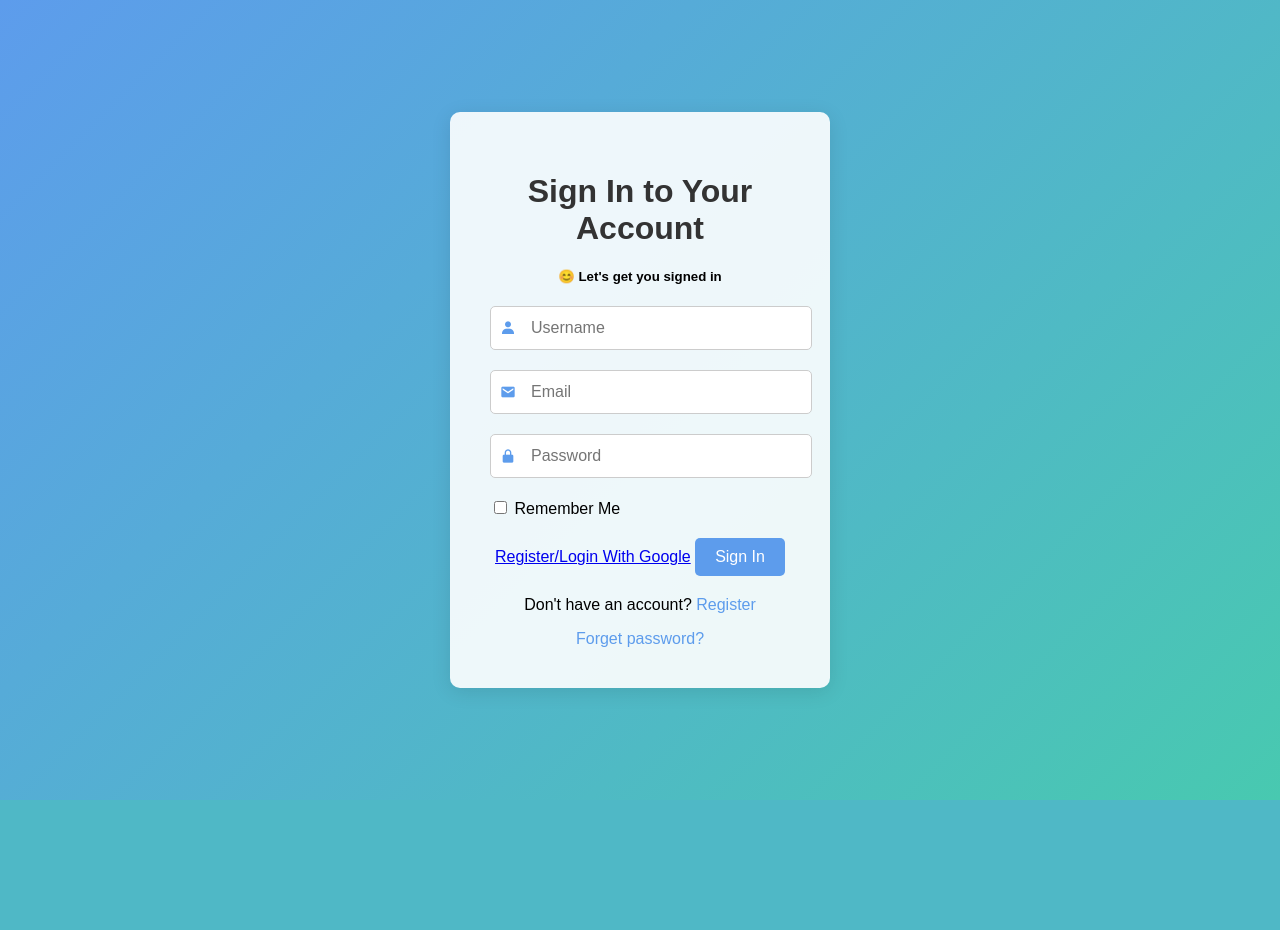
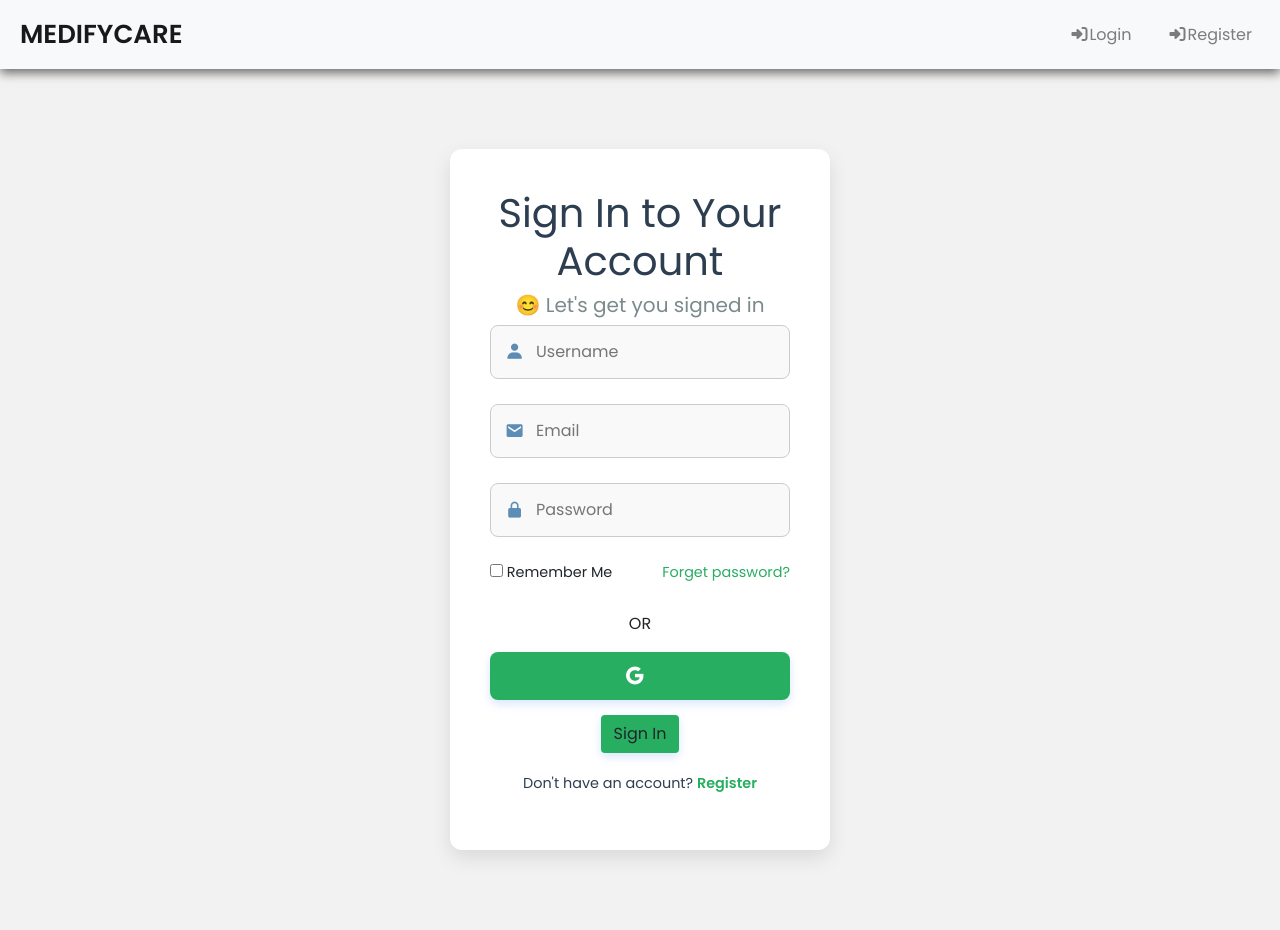
Before and after one commit to Isaiah-woko/MedifyCare, a Flask app: page /auth/login in a window 1280 px wide. Before the commit the page ends 800 px from the top, so only its background shows below. Run offline with Flask 3, Linux system fonts and the light colour scheme; some libraries are stand-ins or nearby versions.

Commit message:
fixed login form

```diff
--- /dev/null
+++ b/package.json
@@ -0,0 +1,5 @@
+{
+  "dependencies": {
+    "axios": "^1.7.9"
+  }
+}
--- a/webapp/auth/models.py
+++ b/webapp/auth/models.py
@@ -22,7 +22,7 @@ class User(db.Model):
     bio = db.Column(db.String(255))
     image_filename = db.Column(db.String(150))
     """
-    confirmed_at = db.Column(db.DateTime())
+    # confirmed_at = db.Column(db.DateTime())
     """sent_messages = db.relationship('Message', foreign_keys='Message.sender_id', backref='sender', lazy=True)
     received_messages = db.relationship('Message', foreign_keys='Message.receiver_id', backref='receiver', lazy=True)
     roles = db.relationship(
--- /dev/null
+++ b/webapp/static/login.css
@@ -0,0 +1,185 @@
+/* Wrapper Styling */
+.wrapper {
+    background: #ffffff; /* White background for a clean look */
+    padding: 40px;
+    border-radius: 12px;
+    box-shadow: 0 8px 20px rgba(0, 0, 0, 0.1); /* Soft shadow */
+    width: 380px;
+    text-align: center;
+    margin: 80px auto;
+    transition: transform 0.3s ease;
+}
+
+.wrapper:hover {
+    transform: translateY(-5px); /* Subtle hover effect */
+}
+
+/* Header Styling */
+h1 {
+    margin-bottom: 20px;
+    color: #2d3e50; /* Dark neutral tone */
+    font-size: 2em;
+    font-weight: bold;
+}
+
+h5 {
+    margin-bottom: 30px;
+    color: #7b8a8b; /* Light gray text for a subtle tone */
+    font-size: 1.1em;
+}
+
+/* Input Fields */
+.input-box {
+    position: relative;
+    margin-bottom: 25px;
+}
+
+.input-box input {
+    width: 100%;
+    padding: 14px 45px;
+    border-radius: 8px;
+    border: 1px solid #ccc;
+    outline: none;
+    font-size: 1rem;
+    background: #f9f9f9; /* Light gray background */
+    transition: all 0.3s ease;
+}
+
+.input-box input:focus {
+    border-color: #5c8db5; /* Soft blue for focus */
+    background: #fff;
+    box-shadow: 0 0 5px rgba(92, 141, 181, 0.5); /* Soft glow effect */
+}
+
+.input-box i {
+    position: absolute;
+    top: 50%;
+    left: 15px;
+    transform: translateY(-50%);
+    color: #5c8db5; /* Icon color */
+    font-size: 1.2rem;
+}
+
+/* Help Block Styling */
+.help-block {
+    color: #e74c3c; /* Soft red tone for error messages */
+    font-size: 0.875em;
+    margin-top: 0.5em;
+}
+
+/* Button Styling */
+.btn {
+    background-color: #27ae60 !important; /* Google Blue */
+    color: #fff; /* White text */
+    border: none;
+    margin-top: 15px;
+    padding: 12px 20px;
+    border-radius: 8px;
+    cursor: pointer;
+    font-size: 1.1rem;
+    text-decoration: none;
+    box-shadow: 0 4px 10px rgba(66, 133, 244, 0.2);
+    transition: background-color 0.3s ease, transform 0.2s ease;
+}
+
+
+.btn:hover {
+    background-color: #27ae60;
+    transform: translateY(-3px);
+    box-shadow: 0 6px 12px rgba(66, 133, 244, 0.3);
+}
+
+
+/* Registration Link */
+.register-link {
+    margin-top: 20px;
+    font-size: 0.9em;
+    color: #2d3e50;
+}
+
+.register-link a {
+    color: #27ae60; /* Green color for the link */
+    text-decoration: none;
+    font-weight: bold;
+}
+
+.register-link a:hover {
+    text-decoration: underline;
+    color: #1e8449; /* Darker green on hover */
+}
+
+/* Error Messages */
+.error-messages {
+    background-color: #f7c7c7; /* Soft red background for errors */
+    color: #e74c3c; /* Error text color */
+    border: 1px solid #f1a0a0;
+    padding: 12px;
+    margin-bottom: 20px;
+    border-radius: 8px;
+    font-size: 0.9em;
+}
+
+/* Google Sign-In Button */
+.google-signin {
+    margin-top: 20px;
+}
+
+.btn-google {
+    display: flex;
+    align-items: center;
+    justify-content: center;
+    background-color: #27ae60; /* Google Blue */
+    color: #fff;
+    border-radius: 8px;
+    padding: 12px 20px;
+    font-size: 1.1rem;
+    text-decoration: none;
+    box-shadow: 0 4px 10px rgba(66, 133, 244, 0.2);
+    transition: background-color 0.3s ease, transform 0.2s ease;
+}
+
+.btn-google:hover {
+    background-color: #27ae60;
+    transform: translateY(-3px);
+    box-shadow: 0 6px 12px rgba(66, 133, 244, 0.3);
+}
+
+.google-logo {
+    font-size: 24px;
+    margin-right: 10px;
+}
+
+/* Remember Me and Forgot Password (side-by-side) */
+.remember-forgot {
+    display: flex;
+    justify-content: space-between;
+    margin-bottom: 20px;
+    font-size: 0.9em;
+}
+
+.remember-forgot a {
+    color: #27ae60;
+    text-decoration: none;
+}
+
+.remember-forgot a:hover {
+    color: #1e8449;
+}
+
+/* Responsive Design */
+@media (max-width: 480px) {
+    .wrapper {
+        width: 90%;
+        padding: 25px;
+    }
+
+    .btn {
+        font-size: 1rem;
+        padding: 12px 18px;
+    }
+
+    .remember-forgot {
+        flex-direction: column;
+        align-items: flex-start;
+    }
+}
--- a/webapp/templates/auth/login.html
+++ b/webapp/templates/auth/login.html
@@ -1,14 +1,11 @@
-<!DOCTYPE html>
-<html lang="en">
-<head>
-    <meta charset="UTF-8">
-    <meta http-equiv="X-UA-Compatible" content="IE=edge">
-    <meta name="viewport" content="width=device-width, initial-scale=1.0">
-    <title>MedifyCare - Login</title>
-    <link rel="stylesheet" href="../../static/style.css">
+{% extends "base.html" %}
+
+{% block extra_css %}
+    <link rel="stylesheet" href="{{ url_for('static', filename='login.css') }}">
     <link href='https://unpkg.com/boxicons@2.1.4/css/boxicons.min.css' rel='stylesheet'>
-</head>
-<body>
+{% endblock %}
+
+{% block body %}
     <div class="wrapper">
         <form method="POST" action="{{ url_for('.login') }}">
             {{ form.hidden_tag() }}
@@ -45,21 +42,26 @@
                 {% endif %}
             </div>
 
-
             <div class="remember-forgot">
                 <label><input type="checkbox" name="remember_me"> Remember Me</label>
+                <a href="{{ url_for('auth.reset_password_request') }}">Forget password?</a>
             </div>
-            <div class="input-box"></div>
-                <a href="{{ url_for('google.login') }}">Register/Login With Google</a>
+
+            <p>OR</p>
+
+            <a href="{{ url_for('google.login') }}" class="btn-google">
+                <i class="bx bxl-google google-logo"></i>
+
+            </a>
+
+
             <input class="btn" type="submit" value="Sign In">
+
             <div class="register-link">
                 <p>Don't have an account? <a href="{{ url_for('auth.register') }}">Register</a></p>
-		    <a href="{{ url_for('auth.reset_password_request') }}"> Forget password?</a>
-                </div>
             </div>
         </form>
     </div>
 
     <script src="{{ url_for('static', filename='js/register.js') }}" defer></script>
-</body>
-</html>
+{% endblock %}
--- a/webapp/templates/base.html
+++ b/webapp/templates/base.html
@@ -6,21 +6,23 @@
     <meta name="viewport" content="width=device-width, initial-scale=1.0">
     <meta http-equiv="X-UA-Compatible" content="ie=edge">
     <title>MedifyCare</title>
+
+      <!-- Block for adding extra CSS in child templates -->
+      {% block extra_css %}{% endblock %}
+
     <link rel="stylesheet" href="https://stackpath.bootstrapcdn.com/bootstrap/4.5.2/css/bootstrap.min.css">
     <link href="https://fonts.googleapis.com/css2?family=Poppins:wght@400;600&display=swap" rel="stylesheet">
     <link rel="icon" href="{{ url_for('static', filename='images/favicon.ico') }}" type="image/x-icon">
     <link rel="stylesheet" href="../static/home.css">
 
     <!-- CSP Header -->
-    <meta http-equiv="Content-Security-Policy" content="
+    <!-- <meta http-equiv="Content-Security-Policy" content="
         default-src 'self';
         script-src 'self' 'unsafe-inline' 'unsafe-eval' https://js.stripe.com https://use.fontawesome.com https://cdn.jsdelivr.net https://code.jquery.com https://stackpath.bootstrapcdn.com;
         style-src 'self' 'unsafe-inline' https://stackpath.bootstrapcdn.com https://fonts.googleapis.com https://cdn.jsdelivr.net;
         font-src 'self' https://fonts.gstatic.com;
-        connect-src 'self' https://app.vectorshift.ai https://js.stripe.com;
         img-src 'self' data:;
-        frame-src 'self' https://app.vectorshift.ai https://js.stripe.com;
-    ">
+    "> -->
     <script src='https://kit.fontawesome.com/a076d05399.js' crossorigin='anonymous'></script>
     {% if current_user.is_authenticated %}
     <link rel="stylesheet" href="https://cdn.jsdelivr.net/npm/bulma@0.9.0/css/bulma.min.css">
@@ -44,13 +46,12 @@
     <div class="row">
     </div>
     {% endblock %}
-    <iframe src="https://app.vectorshift.ai/chatbots/embedded/669db007dafd694b9f726faf?openChatbot=true" width="500px" height="600px" style="border: none; position: fixed; bottom: 0; right: 0; margin: 10px;" allow="clipboard-read; clipboard-write"></iframe>
     {% include 'footer.html' %}
 </div>
 <script src="https://code.jquery.com/jquery-3.5.1.min.js"></script>
 <script src="https://cdn.jsdelivr.net/npm/@popperjs/core@2.0.7/dist/umd/popper.min.js"></script>
 <script src="https://stackpath.bootstrapcdn.com/bootstrap/4.5.2/js/bootstrap.min.js"></script>
-<script async id="vectorshift-chat-widget" src="https://app.vectorshift.ai/chatWidget.js" chatbot-id="669db007dafd694b9f726faf" chatbot-height="600px" chatbot-width="400px"></script>
+<!-- <script async id="vectorshift-chat-widget" src="https://app.vectorshift.ai/chatWidget.js" chatbot-id="669db007dafd694b9f726faf" chatbot-height="600px" chatbot-width="400px"></script> -->
 {% block js %}
 {% endblock %}
 </body>
--- a/webapp/templates/head.html
+++ b/webapp/templates/head.html
@@ -1,8 +1,8 @@
-
+<!--
 <div class="container bg-info rounded">
     <center>
     <i class="fas fa-comments fa-5x"></i>
     <h1><a class="text-white" href="{{ url_for('main.index') }}">Home</a></h1>
     <p>Welcome to the Medifycare</p>
     </center>
-</div>
+</div> -->
--- a/webapp/templates/navbar.html
+++ b/webapp/templates/navbar.html
@@ -15,19 +15,17 @@
                         <i class="fas fa-sign-out-alt"></i>Logout</a>
                 </li>
 
-                {% if current_user.actived_subscription %}
-                    {% if current_user.has_role('patient') %}
                         <li class="nav-item">
                             <a class="nav-link" href="{{ url_for('chat.my_doctor') }}">
                                 <i class="fa fa-fw fa-comments"></i>Consult A Doctor</a>
                         </li>
-                    {% else %}
+
                         <li class="nav-item">
                             <a class="nav-link" href="{{ url_for('chat.my_patients') }}">
                                 <i class="fa fa-fw fa-comments"></i>Chat with Patient</a>
                         </li>
-                    {% endif %}
-                {% endif %}
+
+
             {% else %}
                 <li class="nav-item">
                     <a class="nav-link" href="{{url_for('auth.login')}}">
```
Also changed, not shown: webapp/static/register.css (+65 -56 lines), webapp/templates/auth/register.html (+22 -59 lines), package-lock.json (added). Lines whose indentation alone changed are shown as unchanged.
